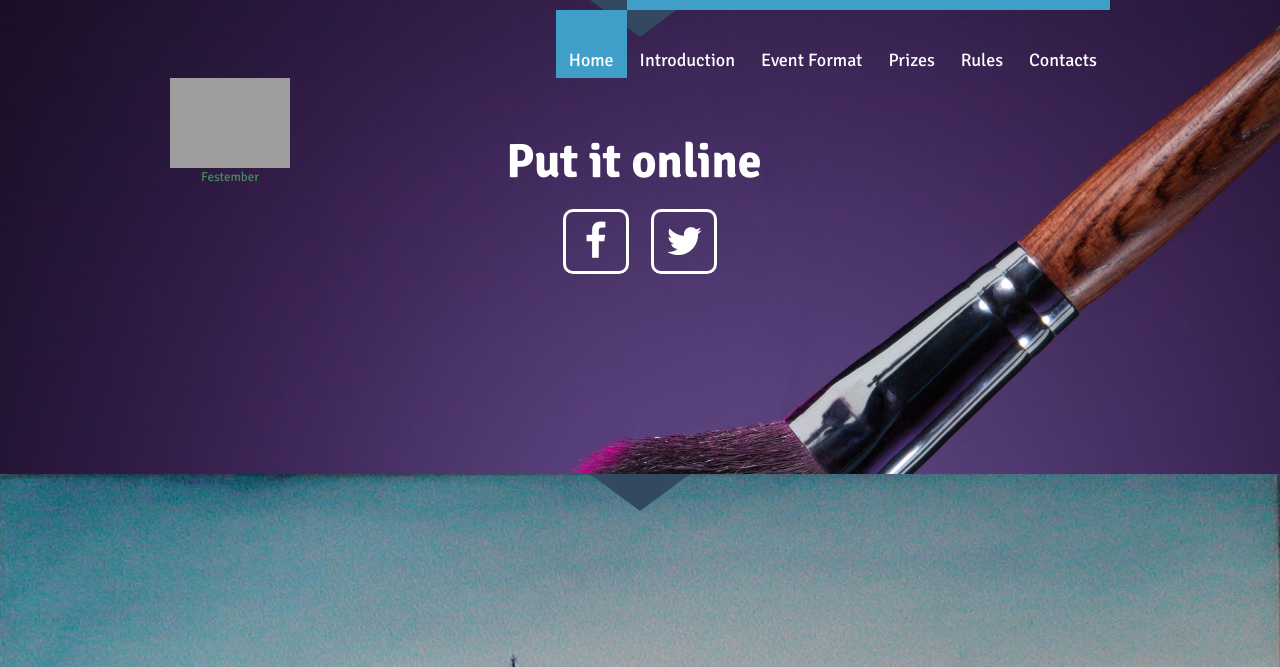
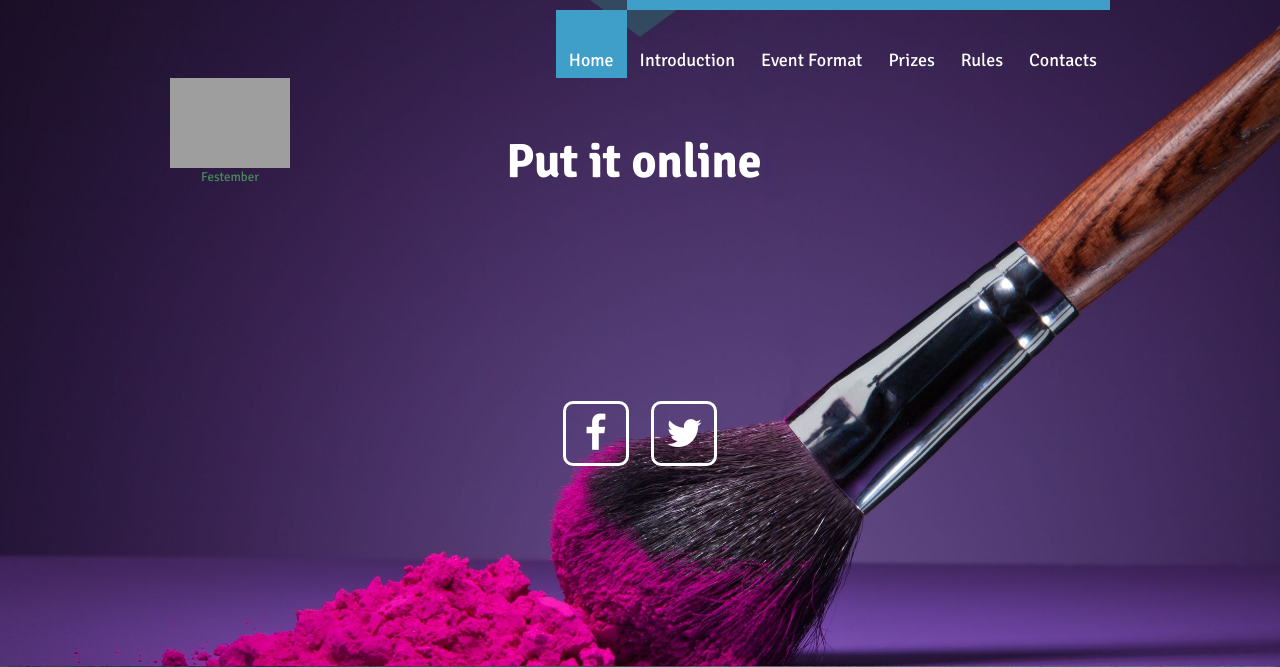
Before and after one commit to tushar-rishav/Festember-design, a PHP site: page / in a window 1280 px wide. Shown: the top 667 px of the page. Run offline with PHP 8.4, Linux system fonts and the light colour scheme; some libraries are stand-ins or nearby versions; grey boxes are pictures that could not be loaded.

Commit message:
padding-top to Social class

```diff
--- a/fest/css/style.css
+++ b/fest/css/style.css
@@ -352,7 +352,7 @@ header.page5 .hover {
 }
 
 .socials {
-	/*padding-top: 45px;*/
+	padding-top: 20%;
 	/*text-align: center;
 	font-size: 0;
 	line-height: 0;*/
```
